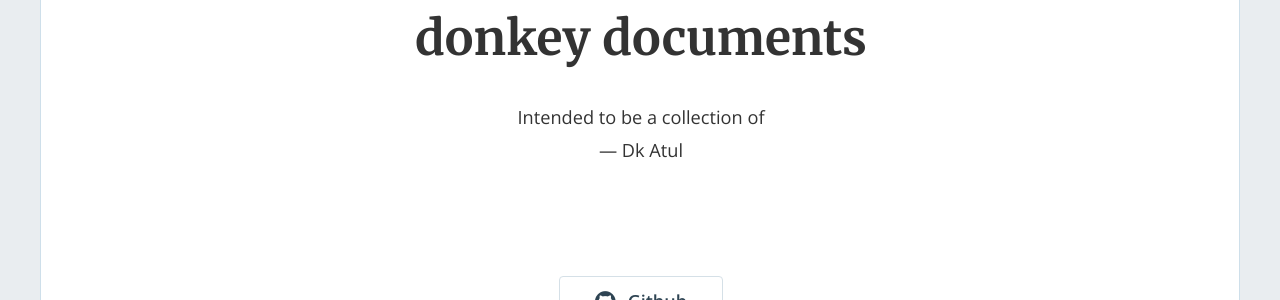
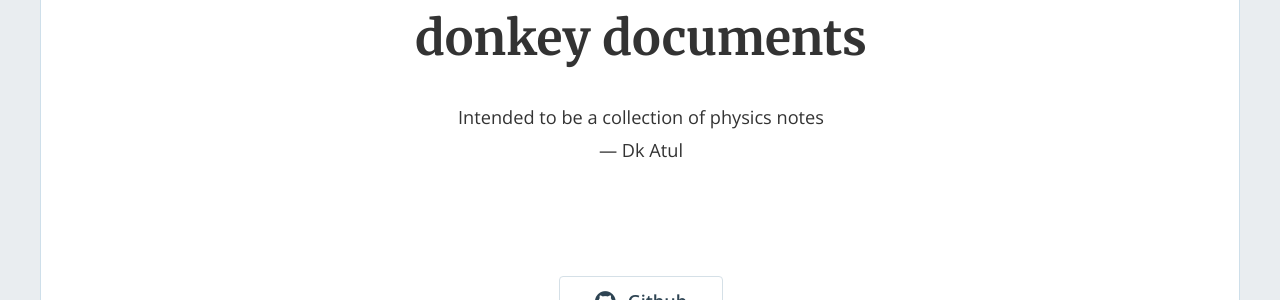
Before and after one commit to donkeyDocs/donkeyDocs.github.io, a Jekyll site: the page built from index.html, in a window 1280 px wide and 900 px high. Shown: the part 148-448 px from the top of the window. Built offline with Jekyll 4.4.1, drawn with Linux system fonts in a browser that asks for light colours; nearby versions of some CDN libraries; the list of posts is cut into pages by our own code.

Commit message:
/ ‘_config.yml’

```diff
--- a/_config.yml
+++ b/_config.yml
@@ -15,7 +15,7 @@
 # in the templates via {{ site.myvariable }}.
 title: "donkey documents"
 email: 'atul.singh.arora@gmail.com'
-description: "Intended to be a collection of  <br/> — Dk Atul"
+description: "Intended to be a collection of physics notes <br/> — Dk Atul"
 baseurl: "" # the subpath of your site, e.g. /blog
 url: "http://atulsingharora.github.io/" # the base hostname & protocol for your site, e.g. http://example.com
 twitter_username: ''
```
